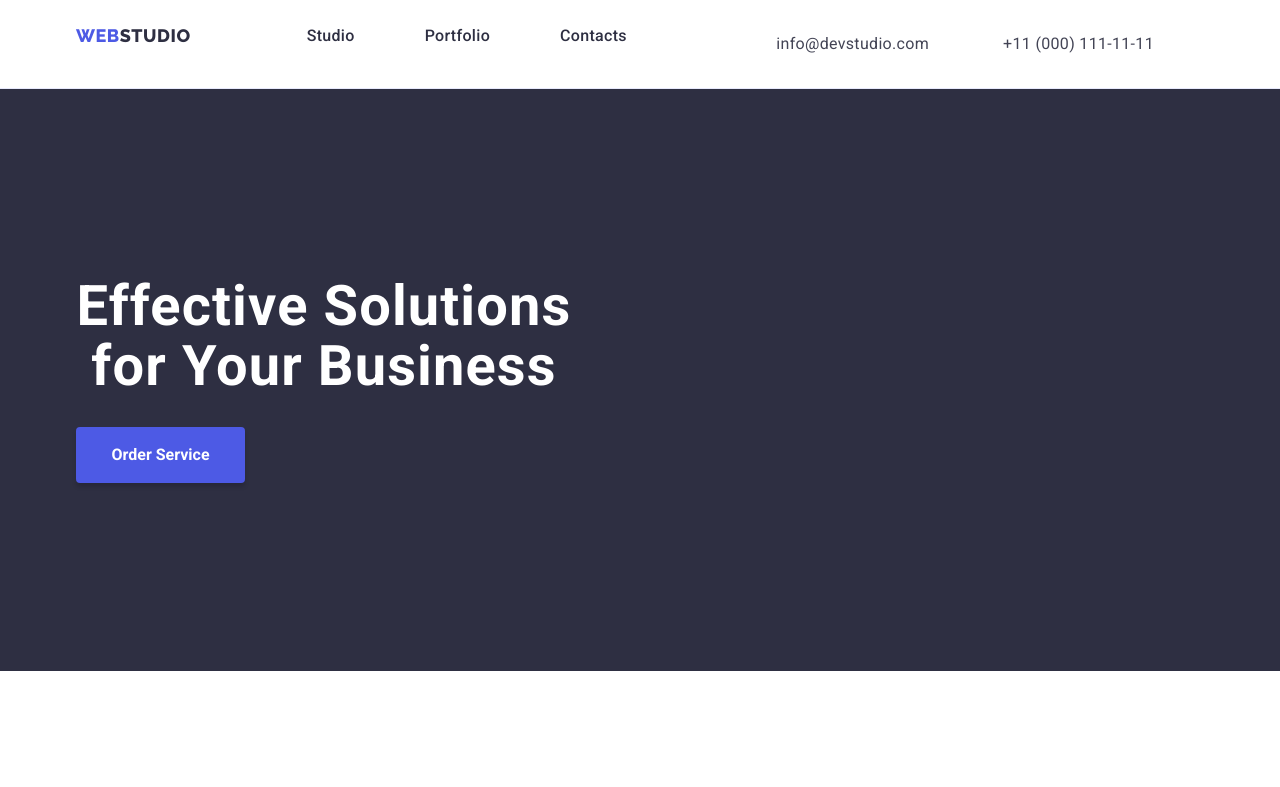
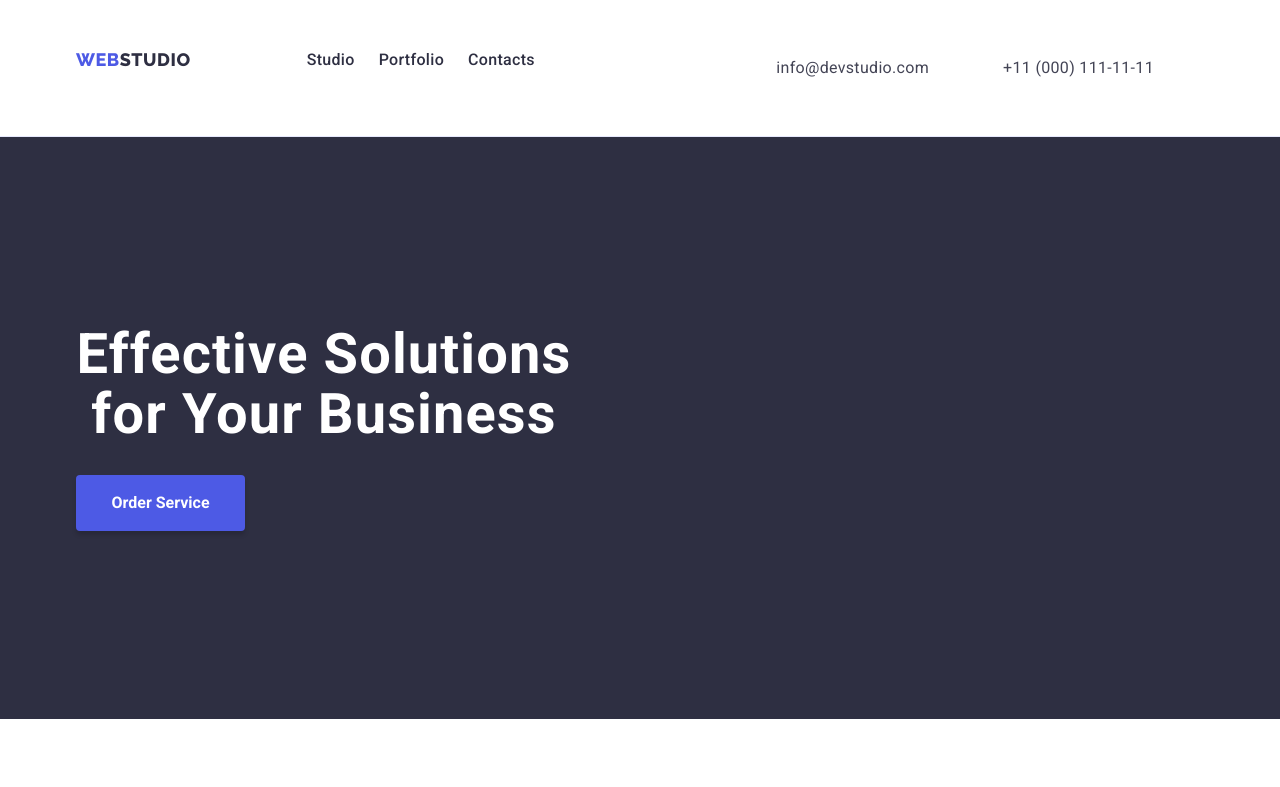
Before and after one commit to BarylStyle/goit-markup-hw-03, a plain HTML site: page index.html in a window 1280 px wide. Shown: the top 787 px of the page. Drawn offline with nearby package versions, Linux system fonts and the light colour scheme; files whose address does not match are found by name.

Commit message:
Update styles.css

```diff
--- a/css/styles.css
+++ b/css/styles.css
@@ -70,8 +70,8 @@ body {
 }
 
 .menu-item {
-    margin-right: 46px;
-    display: inline;
+    gap: 40px;
+    padding: 24px 0 24px;
 
 }
 
```
